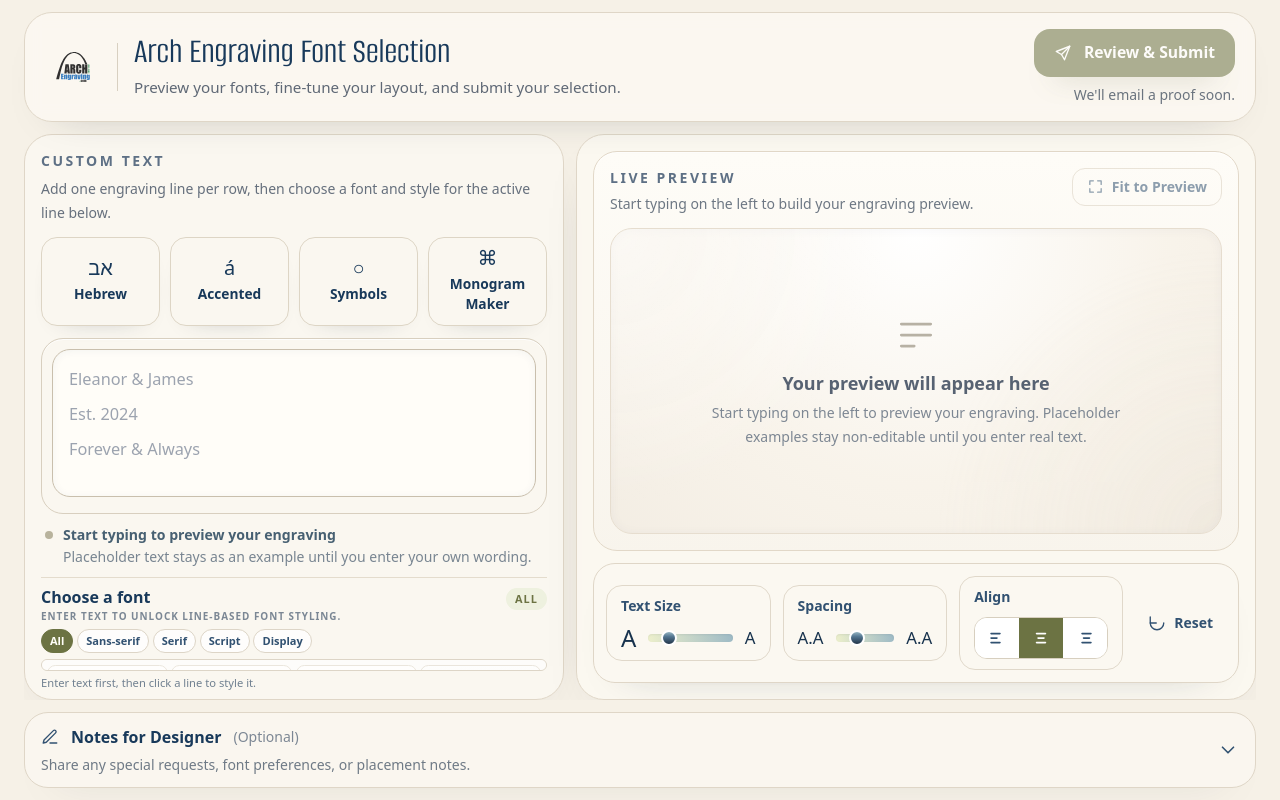
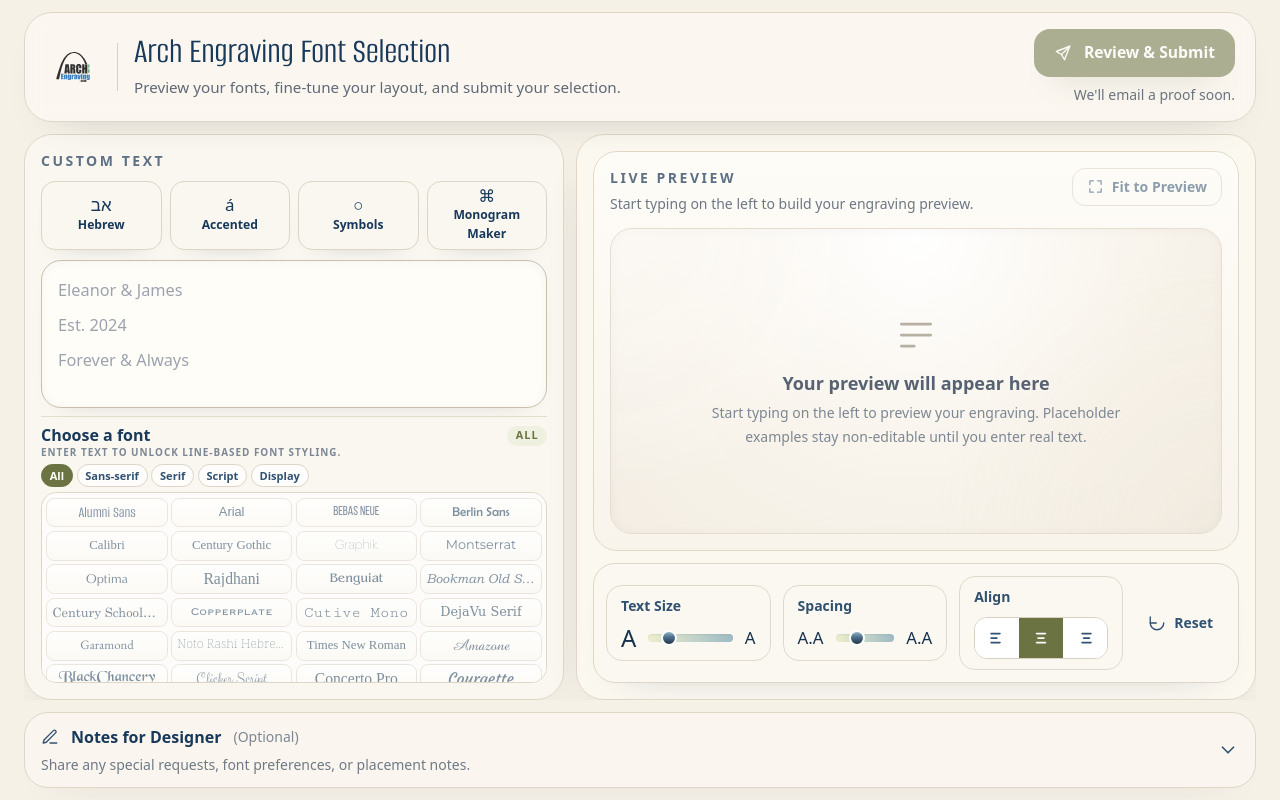
Before and after one commit to Arch-Tom/archfonthub, a React (Vite) app: page / in a window 1280 px wide. Built offline with nearby package versions, Linux system fonts and the light colour scheme; a web font is replaced by a local one.

Commit message:
Removed font scrollbar

```diff
--- a/src/App.jsx
+++ b/src/App.jsx
@@ -276,10 +276,10 @@ const ToolShortcutButton = ({ icon, label, onClick }) => (
   <button
     type="button"
     onClick={onClick}
-    className="flex min-h-[64px] flex-col items-center justify-center rounded-[16px] border border-[#ddd5c5] bg-white/86 px-3 py-2.5 text-center text-[#18395a] shadow-[0_10px_26px_-22px_rgba(20,39,58,0.45)] transition-all hover:-translate-y-0.5 hover:border-[#b4ab92] hover:bg-white"
-  >
-    <span className="text-[1.25rem] leading-none">{icon}</span>
-    <span className="mt-1.5 text-[0.86rem] font-semibold">{label}</span>
+    className="flex min-h-[46px] flex-col items-center justify-center rounded-[14px] border border-[#ddd5c5] bg-white/86 px-2.5 py-1.5 text-center text-[#18395a] shadow-[0_10px_26px_-22px_rgba(20,39,58,0.45)] transition-all hover:-translate-y-0.5 hover:border-[#b4ab92] hover:bg-white"
+  >
+    <span className="text-[1.06rem] leading-none">{icon}</span>
+    <span className="mt-0.5 text-[0.76rem] font-semibold">{label}</span>
   </button>
 );
 
@@ -1099,22 +1099,6 @@ const App = () => {
     : '';
   const selectedStyleLabel = formatStyleLabel(selectedStyleKey);
 
-  const statusTitle = !hasAnyRealText
-    ? 'Start typing to preview your engraving'
-    : !hasSelectableLine
-    ? 'Select a line to start styling'
-    : selectedLineHasRealText
-    ? `Active line: ${selectedLineReference}`
-    : `${selectedLineNumberLabel} is ready for text`;
-
-  const statusDescription = !hasAnyRealText
-    ? 'Placeholder text stays as an example until you enter your own wording.'
-    : !hasSelectableLine
-    ? 'Click inside the text box or preview to choose which line you want to edit.'
-    : selectedLineHasRealText
-    ? 'Click a different line in the text box or preview to change its font and style.'
-    : 'Type on this line to preview it, or click another line to style different text.';
-
   const fontHeading = !hasAnyRealText
     ? 'Choose a font'
     : selectedLineHasRealText
@@ -1222,14 +1206,10 @@ const App = () => {
                 <p className="text-sm font-semibold uppercase tracking-[0.18em] text-[#5e7085]">
                   Custom Text
                 </p>
-                <p className="mt-1.5 text-sm leading-6 text-[#66707d]">
-                  Add one engraving line per row, then choose a font and style
-                  for the active line below.
-                </p>
-              </div>
-            </div>
-
-            <div className="mt-3 grid grid-cols-2 gap-2.5 sm:grid-cols-4">
+              </div>
+            </div>
+
+            <div className="mt-2.5 grid grid-cols-2 gap-2 sm:grid-cols-4">
               <ToolShortcutButton
                 icon="אב"
                 label="Hebrew"
@@ -1252,11 +1232,10 @@ const App = () => {
               />
             </div>
 
-            <div className="mt-3 flex min-h-0 flex-1 flex-col">
-              <div className="rounded-[22px] border border-[#d8cfbf] bg-white/84 p-2.5 shadow-[inset_0_1px_0_rgba(255,255,255,0.9)]">
+            <div className="mt-2.5 flex min-h-0 flex-1 flex-col">
               <textarea
                 ref={textInputRef}
-                  className="min-h-[148px] w-full resize-none rounded-[18px] border border-[#c9bfad] bg-[#fffdf8] px-4 py-3 text-[1.02rem] leading-[2.2rem] text-[#17324d] shadow-[inset_0_1px_8px_rgba(24,57,90,0.05)] outline-none transition focus:border-[#6c7343] focus:ring-2 focus:ring-[#d8ddc0]"
+                className="min-h-[148px] w-full resize-none rounded-[20px] border border-[#c9bfad] bg-[#fffdf8] px-4 py-3 text-[1.02rem] leading-[2.2rem] text-[#17324d] shadow-[inset_0_1px_8px_rgba(24,57,90,0.05),0_10px_24px_-24px_rgba(20,39,58,0.45)] outline-none transition focus:border-[#6c7343] focus:ring-2 focus:ring-[#d8ddc0]"
                 value={customText}
                 onChange={handleTextChange}
                 onClick={handleTextInteraction}
@@ -1266,25 +1245,6 @@ const App = () => {
                 placeholder={DEFAULT_TEXT_PLACEHOLDER}
                 dir="auto"
               />
-              </div>
-
-              <div className="mt-2.5 px-1 text-[#6f7d89]">
-                <div className="flex items-start gap-2.5">
-                  <span
-                    className={`mt-[0.42rem] h-2 w-2 flex-shrink-0 rounded-full ${
-                      hasAnyRealText ? 'bg-[#798350]' : 'bg-[#b8b39d]'
-                    }`}
-                  />
-                  <div>
-                    <p className="text-[0.88rem] font-semibold text-[#476072]">
-                      {statusTitle}
-                    </p>
-                    <p className="mt-0.5 text-sm leading-5 text-[#788591]">
-                      {statusDescription}
-                    </p>
-                  </div>
-                </div>
-              </div>
 
               <FontSelectionPanel
                 allFonts={allFonts}
--- a/src/components/FontSelectionPanel.jsx
+++ b/src/components/FontSelectionPanel.jsx
@@ -24,7 +24,7 @@ const FontSelectionPanel = ({
   const canChooseFont = hasAnyRealText && selectedPreviewLineIndex != null;
 
   return (
-    <div className="font-rack mt-4 border-t border-[#e4dccd] pt-4">
+    <div className="font-rack mt-3 border-t border-[#e4dccd] pt-3">
       <div className="font-rack__header">
         <div className="min-w-0">
           <h2 className="font-rack__title">{fontHeading}</h2>
@@ -117,11 +117,6 @@ const FontSelectionPanel = ({
         </div>
       </div>
 
-      <p className="font-rack__helper">
-        {hasAnyRealText
-          ? 'Fonts and styles stay tied to the active line. Click a different line to restyle it.'
-          : 'Enter text first, then click a line to style it.'}
-      </p>
     </div>
   );
 };
--- a/src/fontRack.css
+++ b/src/fontRack.css
@@ -3,8 +3,8 @@
   min-height: 0;
   flex: 0 1 auto;
   flex-direction: column;
-  margin-top: 0.64rem;
-  padding-top: 0.64rem;
+  margin-top: 0.52rem;
+  padding-top: 0.52rem;
   color: #17324d;
 }
 
@@ -24,7 +24,7 @@
 }
 
 .font-rack__support {
-  margin: 0.14rem 0 0;
+  margin: 0.1rem 0 0;
   color: #7b8794;
   font-size: 0.62rem;
   font-weight: 700;
@@ -42,7 +42,7 @@
   font-weight: 800;
   letter-spacing: 0.1em;
   line-height: 1;
-  padding: 0.34rem 0.56rem;
+  padding: 0.3rem 0.52rem;
   text-transform: uppercase;
 }
 
@@ -50,7 +50,7 @@
   display: flex;
   flex-wrap: wrap;
   gap: 0.24rem;
-  margin-top: 0.42rem;
+  margin-top: 0.34rem;
 }
 
 .font-rack__filter,
@@ -63,7 +63,7 @@
   font-size: 0.69rem;
   font-weight: 750;
   line-height: 1;
-  padding: 0.33rem 0.5rem;
+  padding: 0.3rem 0.48rem;
   transition:
     background-color 150ms ease,
     border-color 150ms ease,
@@ -89,8 +89,8 @@
   border: 1px solid #ddd5c7;
   border-radius: 0.86rem;
   background: rgba(255, 255, 255, 0.58);
-  margin-top: 0.42rem;
-  padding: 0.4rem 0.5rem;
+  margin-top: 0.34rem;
+  padding: 0.34rem 0.46rem;
 }
 
 .font-rack__current-summary,
@@ -102,7 +102,7 @@
 }
 
 .font-rack__styles {
-  margin-top: 0.4rem;
+  margin-top: 0.34rem;
 }
 
 .font-rack__eyebrow {
@@ -118,7 +118,7 @@
   border-radius: 999px;
   font-size: 0.72rem;
   line-height: 1;
-  padding: 0.32rem 0.52rem;
+  padding: 0.3rem 0.5rem;
 }
 
 .font-rack__current-name {
@@ -138,12 +138,12 @@
   border: 1px solid #ddd5c7;
   border-radius: 0.96rem;
   background: rgba(255, 255, 255, 0.66);
-  margin-top: 0.42rem;
+  margin-top: 0.34rem;
   max-height: none;
   min-height: 0;
   overflow-x: hidden;
   overflow-y: visible;
-  padding: 0.3rem;
+  padding: 0.28rem;
 }
 
 .font-rack__grid {
@@ -245,14 +245,6 @@
   text-transform: uppercase;
 }
 
-.font-rack__helper {
-  color: #708090;
-  flex-shrink: 0;
-  font-size: 0.7rem;
-  line-height: 1.24;
-  margin: 0.32rem 0 0;
-}
-
 @media (min-width: 640px) {
   .font-rack__grid {
     grid-template-columns: repeat(3, minmax(0, 1fr));
@@ -264,13 +256,3 @@
     grid-template-columns: repeat(4, minmax(0, 1fr));
   }
 }
-
-@media (max-width: 879px) {
-  .font-rack__body {
-    max-height: clamp(13rem, 44vh, 22rem);
-    overflow-y: auto;
-    overscroll-behavior: contain;
-    scrollbar-color: #b9b09f rgba(255, 255, 255, 0.5);
-    scrollbar-width: thin;
-  }
-}
```
Lines whose indentation alone changed are shown as unchanged.
